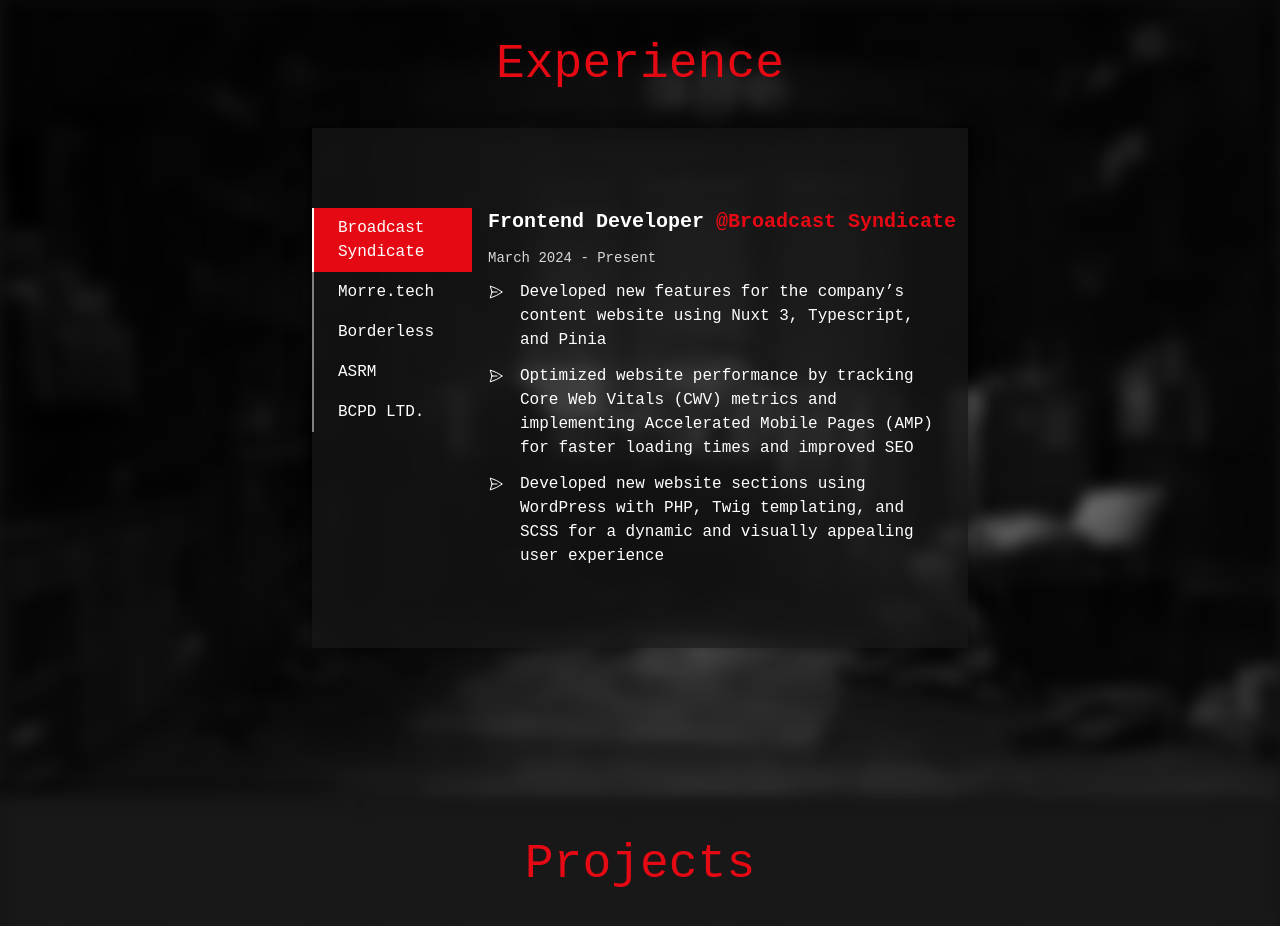
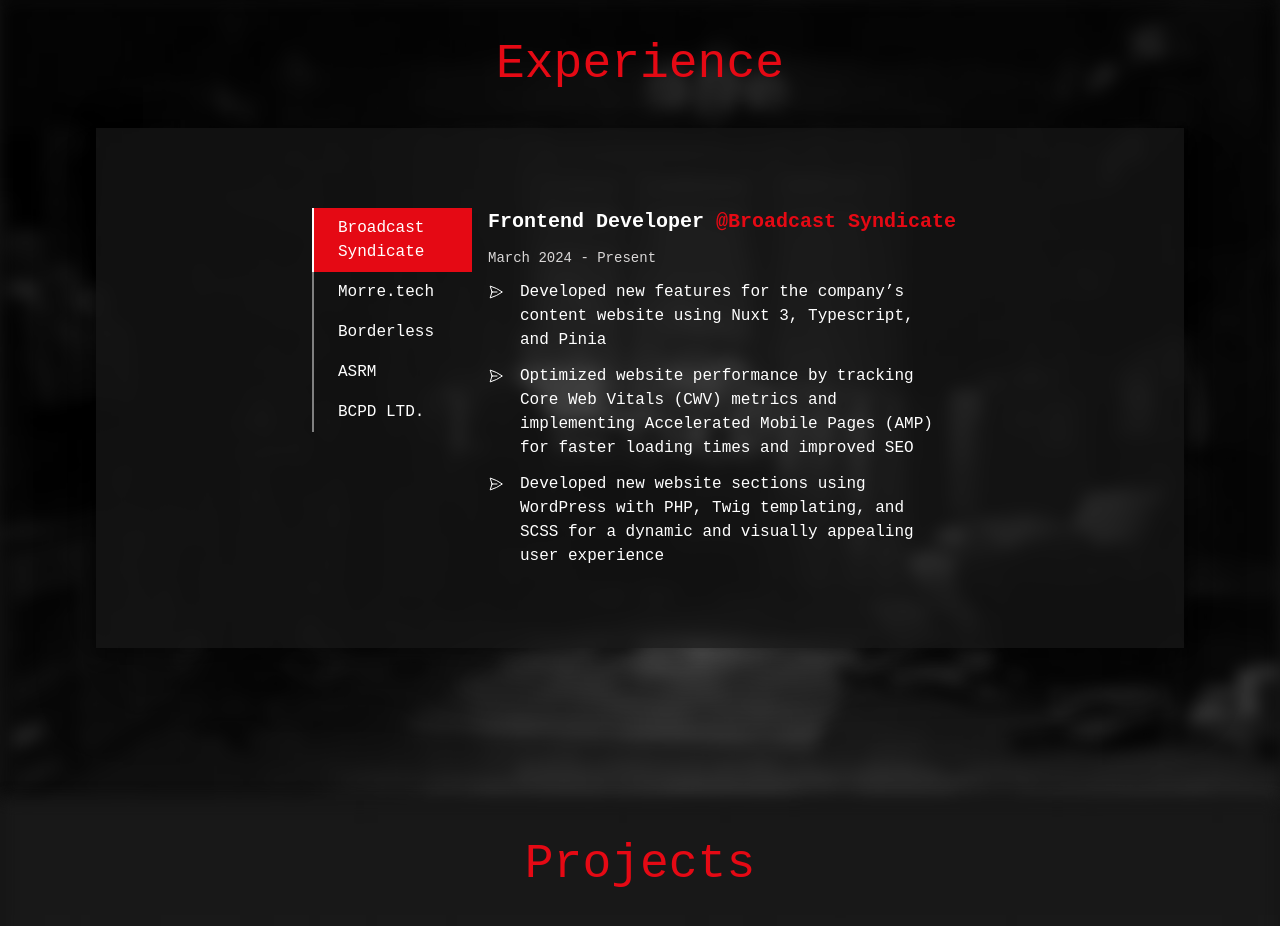
Before and after one commit to ZhomartZhetpisbekov/portfolio-website, a Next.js app: page / in a window 1280 px wide. Shown: the part 1600-2526 px from the top of the page. Built offline with nearby package versions, Linux system fonts and the light colour scheme.

Commit message:
fix: allowed overflow for exp widget

```diff
--- a/components/experience.tsx
+++ b/components/experience.tsx
@@ -25,7 +25,7 @@
       <h1 className="text-5xl text-[--redClr] px-5 md:px-0 text-center">
         Experience
       </h1>
-      <div className="mx-auto">
+      <div className="mx-auto w-[100%]">
         <ExpWidget />
       </div>
     </section>
--- a/components/molecules/exp-widget.tsx
+++ b/components/molecules/exp-widget.tsx
@@ -22,7 +22,7 @@
       className="w-full flex flex-col gap-y-5 md:flex-row md:justify-center md:gap-x-4 md:py-20 md:px-0
     bg-[#141414]/80 px-5 customShadow"
     >
-      <ul className="w-full flex md:flex-col md:max-w-[10rem]">
+      <ul className="w-full flex md:flex-col md:max-w-[10rem] overflow-auto scrollbar-hide">
         {experience.map((item) => (
           <li
             key={item.id}
```
